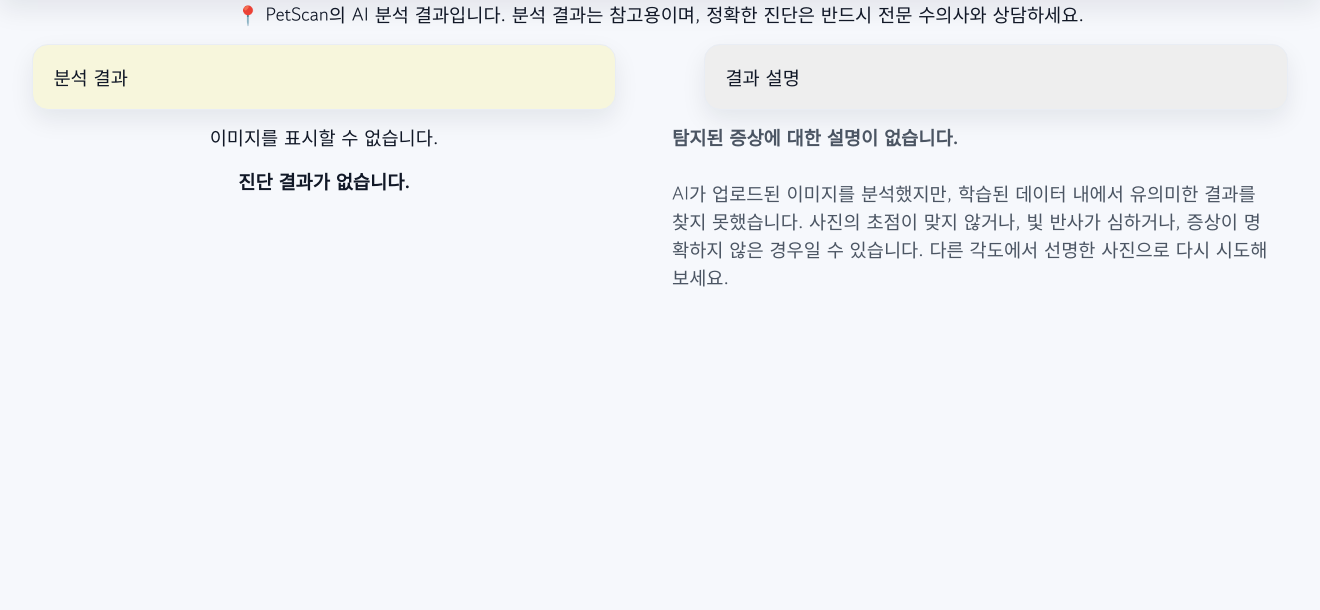
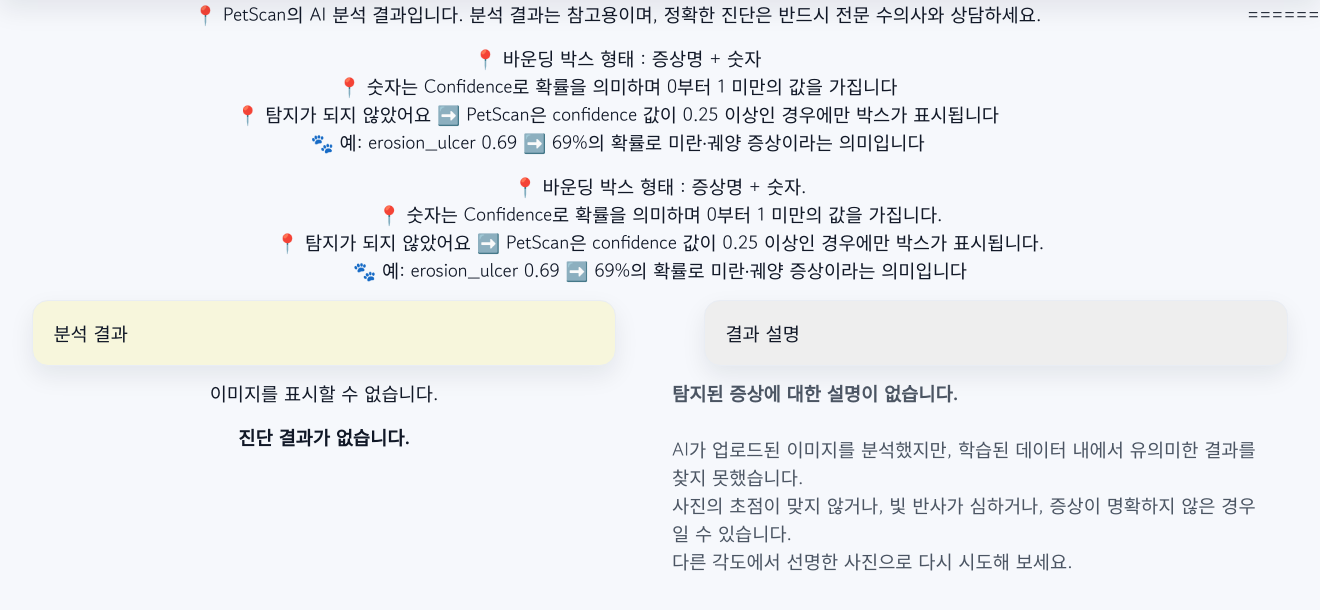
Before and after one commit to AI-7-Team/Petclinic, a Flask app: template templates/result.html in a window 1320 px wide; the page is wider, and only the part inside the window is pictured. Shown: the part 76-686 px from the top of that part. Run offline with Flask 3, Linux system fonts and the light colour scheme; the template is opened without the code that fills it, so the values that code supplies are empty; some libraries are stand-ins or nearby versions; some web fonts are replaced.

Commit message:
스터디카페에서 수정

```diff
--- a/app.py
+++ b/app.py
@@ -1,14 +1,35 @@
 import io
+import os
 import torch
 from PIL import Image
-from flask import Flask, render_template, request
+from flask import Flask, render_template, request, jsonify
 import torch.nn.functional as F
 from torchvision import transforms
 import base64
 import datetime
 from AI.model import build_resnet50
+from openai import OpenAI
+from dotenv import load_dotenv
+import json
+
+# --- 1. 초기 설정 및 환경변수 로딩 ---
+load_dotenv() # .env 파일에서 환경변수 로드
 
 app = Flask(__name__, static_url_path='/static')
+
+# OpenAI API 키 로딩
+api_key = os.environ.get("OPENAI_API_KEY")
+if not api_key:
+    raise ValueError("OPENAI_API_KEY 환경변수가 설정되지 않았습니다.")
+
+client = OpenAI(api_key=api_key) # OpenAI 클라이언트 초기화
+print("✅ OpenAI API 키 로딩 완료!")
+
+# 예: GPT API로부터 받은 JSON 응답 문자열
+gpt_api_response = '{"summary": "이 내용은 요약입니다.", "advice": "이렇게 하세요."}'
+gpt_response = json.loads(gpt_api_response)  # 문자열 → 딕셔너리# 1. base64 라이브러리 추가
+
+# --- 2. 데이터 및 모델 설정 ---
 
 # 각 증상별 설명 데이터
 descriptions = {
@@ -29,7 +50,7 @@ descriptions = {
     }
 }
 
-# --- ResNet 모델 로딩 ---
+# ResNet 모델 로딩
 DEVICE = torch.device("cuda" if torch.cuda.is_available() else "cpu")
 MODEL_PATH = 'models_train/resnet50_lesion.pth'
 
@@ -54,7 +75,7 @@ transform = transforms.Compose([
 
 print("✅ ResNet 모델 로딩 완료!")
 
-# --- 라우트(Routes) 설정 ---
+# --- 3. 라우트(Routes) 설정 ---
 
 @app.route('/')
 def index():
@@ -98,7 +119,9 @@ def detect():
                                    prediction=predicted_class,
                                    confidence=f"{confidence:.2f}%",
                                    img_data=encoded_img_data,
-                                   description_data=result_description)
+                                   description_data=result_description,
+                                   gpt_response=gpt_response
+                                   )
 
         except Exception as e:
             print(f"Error during prediction: {e}")
@@ -106,32 +129,60 @@ def detect():
 
     return render_template("detect.html")
 
-# --- [수정된 부분] 커뮤니티 라우트 ---
+# OpenAI GPT 연동 라우트
+@app.route('/gpt', methods=['POST'])
+def explain_prediction():
+    data = request.get_json()
 
-# 1. 커뮤니티 '목록' 페이지
+    if not data or 'predicted_class' not in data:
+        return jsonify({"error": "Invalid input format."}), 400
+
+    predicted_class_key = data['predicted_class']
+
+    # 'A4_농포_여드름' 같은 키 값에서 한글 부분만 추출
+    predicted_class_name = descriptions.get(predicted_class_key, {}).get('title', predicted_class_key)
+
+    if predicted_class_key == "H": # 'H'가 건강을 의미하는 것으로 가정
+        return jsonify({"message": "정상 소견으로 보입니다. 특별한 증상이 없다면 안심하셔도 좋습니다."})
+    else:
+        system_prompt = "당신은 20년 경력의 유능하고 친절한 수의사입니다. 보호자가 이해하기 쉽도록 반려견의 증상에 대해 설명하는 역할을 맡았습니다. 아래 질병에 대해 예상 원인, 가정에서의 관리법, 그리고 동물병원 방문 권장 여부를 포함하여 200자 내외로 상세하고 친절하게 설명해주세요."
+        try:
+            response = client.chat.completions.create(
+                model="gpt-4",
+                messages=[
+                    {"role": "system", "content": system_prompt},
+                    {"role": "user", "content": f"질병: {predicted_class_name}"}
+                ],
+                temperature=0.7,
+                max_tokens=300
+            )
+            explanation = response.choices[0].message.content
+            return jsonify({"message": explanation})
+        except Exception as e:
+            print(f"OpenAI API Error: {e}")
+            return jsonify({"error": "결과를 설명하는 중 오류가 발생했습니다."}), 500
+
+# 커뮤니티 라우트
 @app.route('/community')
 def community():
     """커뮤니티 게시글 목록을 보여주는 페이지입니다."""
     dummy_posts = [
-        {'id': 1, 'title': '첫 번째 글입니다', 'author': '관리자', 'create_date': datetime.datetime(2025, 9, 21)},
-        {'id': 2, 'title': 'Flask 게시판 만들기', 'author': '김코딩', 'create_date': datetime.datetime(2025, 9, 20)},
+        {'id': 1, 'title': '첫 번째 글입니다', 'author': '관리자', 'create_date': datetime.datetime(2025, 9, 21), 'views': 15},
+        {'id': 2, 'title': 'Flask 게시판 만들기', 'author': '김코딩', 'create_date': datetime.datetime(2025, 9, 20), 'views': 42},
     ]
     return render_template('community.html', posts=dummy_posts)
 
-# 2. 게시글 '상세' 페이지
 @app.route('/post/<int:post_id>/')
 def detail(post_id):
     """개별 게시글의 상세 내용을 보여주는 페이지입니다."""
-    # TODO: 나중에는 post_id를 이용해 데이터베이스에서 실제 데이터를 조회해야 합니다.
     return f"게시글 상세 페이지입니다. (ID: {post_id})"
-# 3. [새로 추가] 게시글 '작성' 페이지
+
 @app.route('/post/create/')
 def create():
     """새로운 게시글을 작성하는 페이지를 보여줍니다."""
-    # TODO: 나중에는 글쓰기 폼이 있는 HTML 템플릿을 render_template 해야 합니다.
     return "게시글 작성 페이지입니다."
-# --- 나머지 라우트 ---
 
+# 병원 지도 및 404 에러 핸들러
 @app.route('/hospital')
 def hospital():
     return render_template("hospital.html")
@@ -140,5 +191,6 @@ def hospital():
 def page_not_found(error):
     return render_template('404.html'), 404
 
+# --- 4. 앱 실행 ---
 if __name__ == '__main__':
     app.run(host='0.0.0.0', port=5000, debug=True)
--- a/templates/result.html
+++ b/templates/result.html
@@ -3,15 +3,34 @@
 
 <meta charset="UTF-8">
 <title>PetScan 분석 결과</title>
-    <div class="grid ">
+
 
         <div class="row">
             <div class="col text-center">
                 <p>📍 PetScan의 AI 분석 결과입니다. 분석 결과는 참고용이며, 정확한 진단은 반드시 전문 수의사와 상담하세요.</p>
+                <p>📍 바운딩 박스 형태 : 증상명 + 숫자
+                    <br>📍 숫자는 Confidence로 확률을 의미하며 0부터 1 미만의 값을 가집니다
+                    <br>📍 탐지가 되지 않았어요 ➡️ PetScan은 confidence 값이 0.25 이상인 경우에만 박스가 표시됩니다
+                    <br>🐾 예: erosion_ulcer 0.69 ➡️ 69%의 확률로 미란∙궤양 증상이라는 의미입니다</p>
+            </div>
+=======
+<div class="grid">
+
+  <!-- 안내 텍스트 -->
+  <div class="row">
+    <div class="col text-center">
+      <p class="p-text">
+        📍 바운딩 박스 형태 : 증상명 + 숫자.<br>
+        📍 숫자는 Confidence로 확률을 의미하며 0부터 1 미만의 값을 가집니다.<br>
+        📍 탐지가 되지 않았어요 ➡️ PetScan은 confidence 값이 0.25 이상인 경우에만 박스가 표시됩니다.<br>
+        🐾 예: erosion_ulcer 0.69 ➡️ 69%의 확률로 미란∙궤양 증상이라는 의미입니다
+      </p>
     </div>
   </div>
 
+  <!-- 분석 결과 및 설명 -->
   <div class="row">
+    <!-- 왼쪽: 분석 결과 이미지 및 진단 -->
     <div class="col-md-6 result-col">
       <p class="result-left">분석 결과</p>
 
@@ -33,6 +52,7 @@
       {% endif %}
     </div>
 
+    <!-- 오른쪽: 결과 설명 및 GPT 응답 -->
     <div class="col-md-6 result-explanation">
       <p class="result-right">결과 설명</p>
 
@@ -43,14 +63,27 @@
       {% else %}
         <p class="paragraph">
           <strong>탐지된 증상에 대한 설명이 없습니다.</strong><br><br>
-                        AI가 업로드된 이미지를 분석했지만, 학습된 데이터 내에서 유의미한 결과를 찾지 못했습니다.
-                        사진의 초점이 맞지 않거나, 빛 반사가 심하거나, 증상이 명확하지 않은 경우일 수 있습니다.
+          AI가 업로드된 이미지를 분석했지만, 학습된 데이터 내에서 유의미한 결과를 찾지 못했습니다.<br>
+          사진의 초점이 맞지 않거나, 빛 반사가 심하거나, 증상이 명확하지 않은 경우일 수 있습니다.<br>
           다른 각도에서 선명한 사진으로 다시 시도해 보세요.
         </p>
       {% endif %}
+
+      <!-- ✅ GPT 응답 표시 -->
+      {% if gpt_response %}
+        <div class="gpt-response-box">
+          <p class="paragraph">
+            <strong>💬 ChatGPT 응답 요약</strong><br><br>
+            {% for key, value in gpt_response.items() %}
+              <strong>{{ key | capitalize }}:</strong><br>
+              {{ value }}<br><br>
+            {% endfor %}
+          </p>
+        </div>
+      {% endif %}
+    </div>
   </div>
 
 </div>
-    </div>
 
 {% endblock %}
```
Lines whose indentation alone changed are shown as unchanged.
